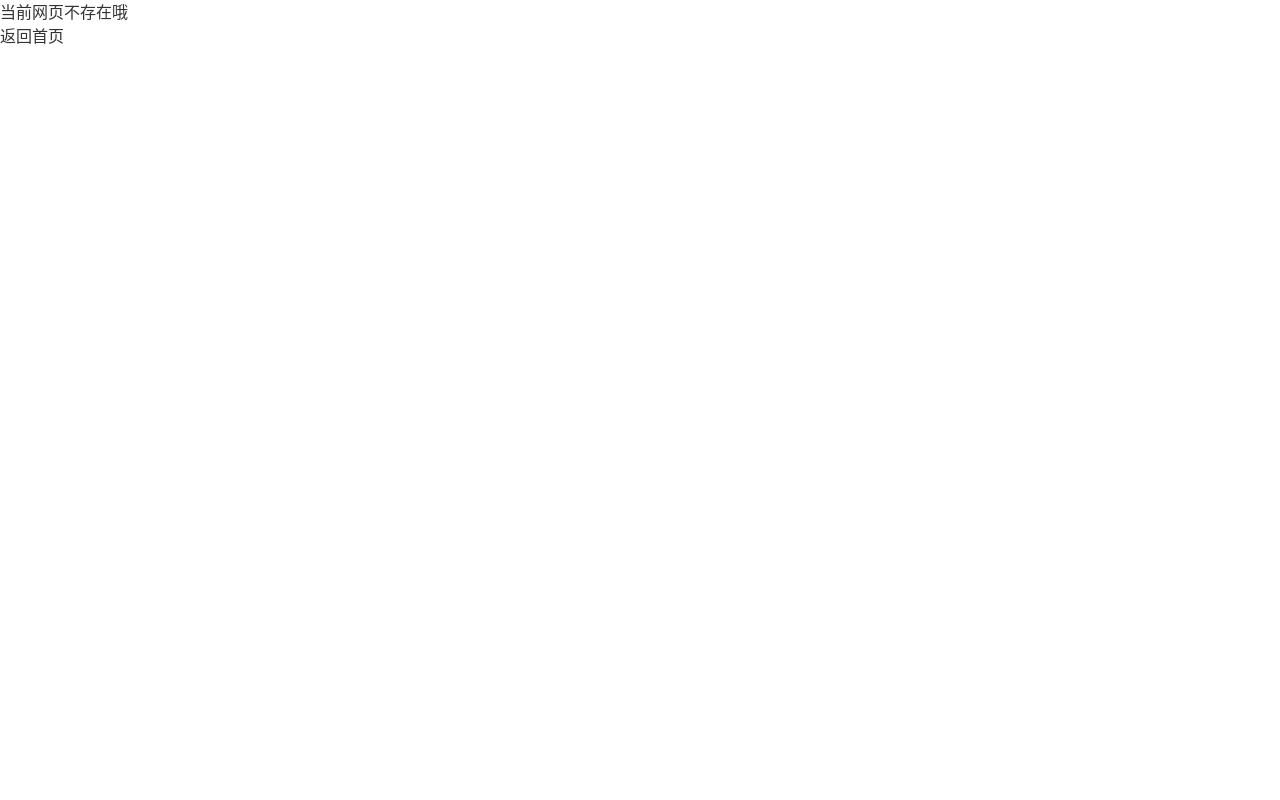
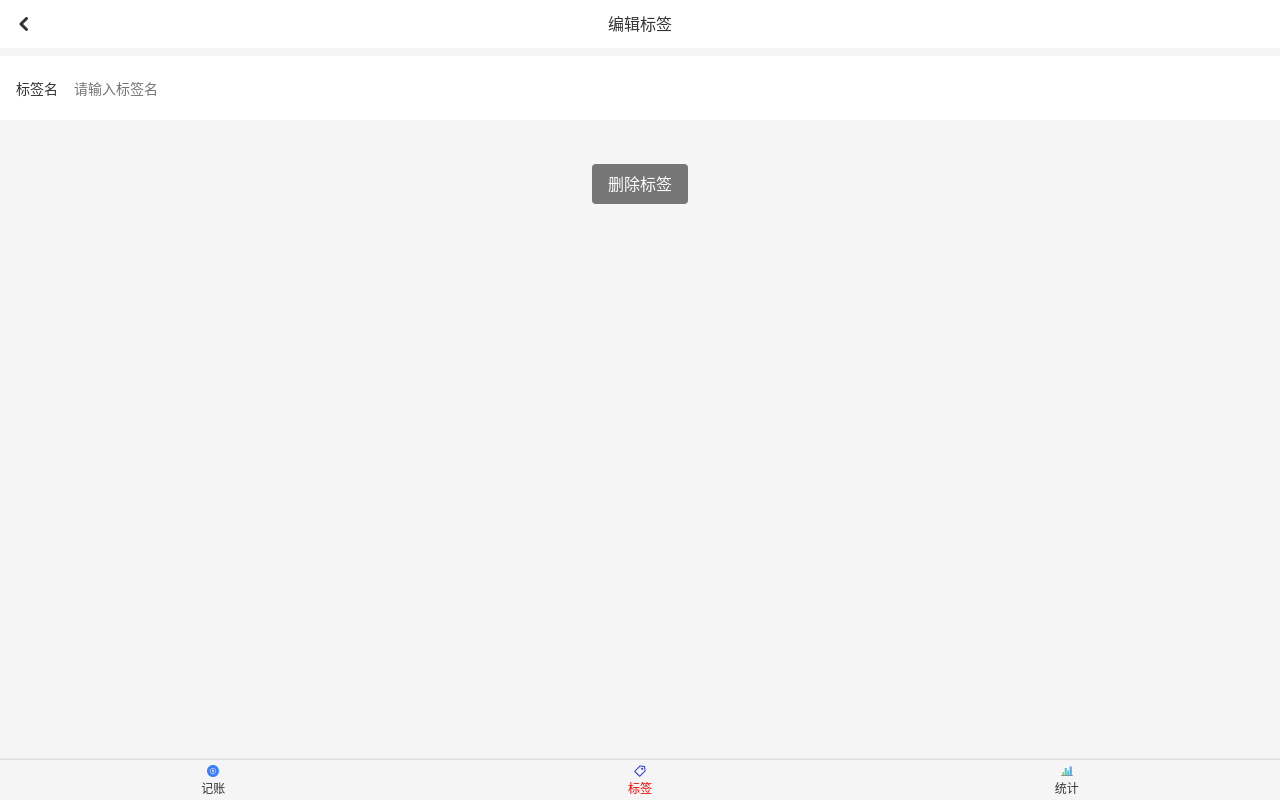
Before and after one commit to ChiLi2000/tad-money, a Vue app: page /#/labels/edit/1 in a window 1280 px wide. Built offline with nearby package versions, Linux system fonts and the light colour scheme.

Commit message:
完成标签

```diff
--- a/src/App.vue
+++ b/src/App.vue
@@ -14,5 +14,6 @@ body {
   -webkit-font-smoothing: antialiased;
   -moz-osx-font-smoothing: grayscale;
   color: #333;
+  background: #f5f5f5;
 }
 </style>
--- a/src/components/HelloWorld.vue
+++ /dev/null
@@ -1,63 +0,0 @@
-<template>
-  <div class="hello">
-    <h1>{{ msg }}</h1>
-    <p>
-      For a guide and recipes on how to configure / customize this project,<br>
-      check out the
-      <a href="https://cli.vuejs.org" target="_blank" rel="noopener">vue-cli documentation</a>.
-    </p>
-    <h3>Installed CLI Plugins</h3>
-    <ul>
-      <li><a href="https://github.com/vuejs/vue-cli/tree/dev/packages/%40vue/cli-plugin-babel" target="_blank" rel="noopener">babel</a></li>
-      <li><a href="https://github.com/vuejs/vue-cli/tree/dev/packages/%40vue/cli-plugin-typescript" target="_blank" rel="noopener">typescript</a></li>
-      <li><a href="https://github.com/vuejs/vue-cli/tree/dev/packages/%40vue/cli-plugin-pwa" target="_blank" rel="noopener">pwa</a></li>
-      <li><a href="https://github.com/vuejs/vue-cli/tree/dev/packages/%40vue/cli-plugin-router" target="_blank" rel="noopener">router</a></li>
-      <li><a href="https://github.com/vuejs/vue-cli/tree/dev/packages/%40vue/cli-plugin-vuex" target="_blank" rel="noopener">vuex</a></li>
-      <li><a href="https://github.com/vuejs/vue-cli/tree/dev/packages/%40vue/cli-plugin-eslint" target="_blank" rel="noopener">eslint</a></li>
-      <li><a href="https://github.com/vuejs/vue-cli/tree/dev/packages/%40vue/cli-plugin-unit-jest" target="_blank" rel="noopener">unit-jest</a></li>
-    </ul>
-    <h3>Essential Links</h3>
-    <ul>
-      <li><a href="https://vuejs.org" target="_blank" rel="noopener">Core Docs</a></li>
-      <li><a href="https://forum.vuejs.org" target="_blank" rel="noopener">Forum</a></li>
-      <li><a href="https://chat.vuejs.org" target="_blank" rel="noopener">Community Chat</a></li>
-      <li><a href="https://twitter.com/vuejs" target="_blank" rel="noopener">Twitter</a></li>
-      <li><a href="https://news.vuejs.org" target="_blank" rel="noopener">News</a></li>
-    </ul>
-    <h3>Ecosystem</h3>
-    <ul>
-      <li><a href="https://router.vuejs.org" target="_blank" rel="noopener">vue-router</a></li>
-      <li><a href="https://vuex.vuejs.org" target="_blank" rel="noopener">vuex</a></li>
-      <li><a href="https://github.com/vuejs/vue-devtools#vue-devtools" target="_blank" rel="noopener">vue-devtools</a></li>
-      <li><a href="https://vue-loader.vuejs.org" target="_blank" rel="noopener">vue-loader</a></li>
-      <li><a href="https://github.com/vuejs/awesome-vue" target="_blank" rel="noopener">awesome-vue</a></li>
-    </ul>
-  </div>
-</template>
-
-<script lang="ts">
-import { Component, Prop, Vue } from 'vue-property-decorator';
-
-@Component
-export default class HelloWorld extends Vue {
-  @Prop() private msg!: string;
-}
-</script>
-
-<!-- Add "scoped" attribute to limit CSS to this component only -->
-<style scoped lang="scss">
-h3 {
-  margin: 40px 0 0;
-}
-ul {
-  list-style-type: none;
-  padding: 0;
-}
-li {
-  display: inline-block;
-  margin: 0 10px;
-}
-a {
-  color: #42b983;
-}
-</style>
--- a/src/components/Icon.vue
+++ b/src/components/Icon.vue
@@ -21,10 +21,11 @@ export default {
 };
 </script>
 
-<style lang="scss" scoped>
+<style lang="scss" >
 .icon {
-   width: 32px;
-      height: 32px;
+  width: 1em;
+  height: 1em;
+  vertical-align: -0.15em;
   fill: currentColor;
   overflow: hidden;
 }
--- a/src/components/Nav.vue
+++ b/src/components/Nav.vue
@@ -37,6 +37,11 @@ nav {
     justify-content: center;
     align-items: center;
     flex-direction: column;
+
+    svg {
+      width: 32px;
+      height: 32px;
+    }
   }
   > .item.selected {
     color: red;
--- /dev/null
+++ b/src/models/recordListModel.ts
@@ -0,0 +1,18 @@
+const localStorageKeyName = "recordList";
+
+const recordListModel = {
+  clone(data: RecordItem[] | RecordItem) {
+    return JSON.parse(JSON.stringify(data));
+  },
+  fetch() {
+    return JSON.parse(
+      window.localStorage.getItem("localStorageKeyName") || "[]"
+    ) as RecordItem[];
+  },
+
+  save(data: RecordItem[]) {
+    window.localStorage.setItem("localStorageKeyName", JSON.stringify(data));
+  },
+};
+
+export default recordListModel;
--- a/src/router/index.ts
+++ b/src/router/index.ts
@@ -6,6 +6,7 @@ import Money from "@/views/Money.vue";
 import Labels from "@/views/Labels.vue";
 import Statistics from "@/views/Statistics.vue";
 import NotFound from "@/views/NotFound.vue";
+import EditLabel from "@/views/EditLabel.vue";
 
 Vue.use(VueRouter);
 
@@ -25,6 +26,10 @@ const routes: Array<RouteConfig> = [
   {
     path: "/statistics",
     component: Statistics,
+  },
+  {
+    path: "/labels/edit/:id",
+    component: EditLabel,
   },
   {
     path: "*",
--- /dev/null
+++ b/src/views/EditLabel.vue
@@ -0,0 +1,80 @@
+<template>
+  <Layout>
+    <div class="navBar">
+      <Icon class="leftIcon" name="left"></Icon>
+      <span class="title">编辑标签</span>
+      <span class="rightIcon"></span>
+    </div>
+    <div class="from-wrapper">
+      <label class="notes">
+        <span class="name">标签名</span>
+        <input type="text" v-model="value" placeholder="请输入标签名" />
+      </label>
+    </div>
+    <div class="button-wrapper">
+      <button>删除标签</button>
+    </div>
+  </Layout>
+</template>
+
+<script lang="ts">
+import Vue from "vue";
+import { Component } from "vue-property-decorator";
+
+export default class EditLabel extends Vue {}
+</script>
+
+<style lang='scss' scoped>
+.navBar {
+  background: white;
+  padding: 12px 16px;
+  display: flex;
+  justify-content: space-between;
+  align-items: center;
+
+  .leftIcon {
+    width: 24px;
+    height: 24px;
+  }
+  .rightIcon {
+    width: 24px;
+    height: 24px;
+  }
+}
+.notes {
+  font-size: 14px;
+  padding: 0 16px;
+  display: flex;
+  align-items: center;
+  background: white;
+  margin-top: 8px;
+  .name {
+    padding-right: 16px;
+  }
+  input {
+    height: 64px;
+    background: transparent;
+    border: none;
+    flex-grow: 1;
+  }
+}
+
+.button-wrapper {
+  text-align: center;
+  padding: 16px;
+  margin-top: 44-16px;
+  button {
+    background: #767676;
+    color: white;
+    border-radius: 4px;
+    border: none;
+    height: 40px;
+    padding: 0 16px;
+    &-wrapper {
+      text-align: center;
+      padding: 16px;
+      margin-top: 28px;
+    }
+  }
+}
+</style>
--- a/src/views/Labels.vue
+++ b/src/views/Labels.vue
@@ -1,14 +1,59 @@
 <template>
   <Layout>
-    <p>Labels</p>
+    <ol class="tags">
+      <li>
+        <span>从前</span>
+        <Icon name="right" />
+      </li>
+      <li>
+        <span>面包</span>
+        <Icon name="right" />
+      </li>
+    </ol>
+    <div class="createTag-wrapper">
+      <button class="createTag" @click="createTag">新建标签</button>
+    </div>
   </Layout>
 </template>
 
-<script>
-export default {
-  name: "Labels",
-};
+<script lang="ts">
+import Vue from "vue";
+import { Component } from "vue-property-decorator";
+
+export default class Labels extends Vue {}
 </script>
 
 <style lang="scss" scoped>
+.tags {
+  background: white;
+  padding-left: 16px;
+  li {
+    min-height: 44px;
+    display: flex;
+    justify-content: space-between;
+    align-items: center;
+    border-bottom: 1px solid #e6e6e6;
+
+    svg {
+      width: 18px;
+      height: 18px;
+      color: #666;
+      margin-right: 16px;
+    }
+  }
+}
+
+.createTag {
+  background: #767676;
+  color: white;
+  border-radius: 4px;
+  border: none;
+  height: 40px;
+  padding: 0 16px;
+  &-wrapper {
+    text-align: center;
+    padding: 16px;
+    margin-top: 44-16px;
+  }
+}
 </style>
--- a/src/views/Money.vue
+++ b/src/views/Money.vue
@@ -14,40 +14,35 @@ import Notes from "@/components/Money/Notes.vue";
 import Types from "@/components/Money/Types.vue";
 import NumberPad from "@/components/Money/NumberPad.vue";
 import { Component, Watch } from "vue-property-decorator";
+import recordListModel from "@/models/recordListModel";
 
-const recordList: Record[] = JSON.parse(
-  window.localStorage.getItem("recordList") || "[]"
-);
-type Record = {
-  tags: string[];
-  notes: string;
-  type: string;
-  amount: number;
-  createdAt: Date;
-};
+const recordList = recordListModel.fetch();
+
 @Component({
   components: { Tags, Notes, Types, NumberPad },
 })
 export default class Money extends Vue {
-  tags = ["衣", "穿", "住", "行"];
-  recordList: Record[] = recordList;
-  record: Record = {
+  tags = ["衣", "食", "住", "行"];
+  recordList: RecordItem[] = recordList;
+  record: RecordItem = {
     tags: [],
     notes: "",
     type: "-",
     amount: 0,
-    createdAt: new Date(),
   };
-
+  onUpdateTags(value: string[]) {
+    this.record.tags = value;
+  }
+  onUpdateNotes(value: string) {
+    this.record.notes = value;
+  }
   saveRecord() {
-    const record2: Record = JSON.parse(JSON.stringify(this.record));
+    const record2: RecordItem = recordListModel.clone(this.record);
     this.recordList.push(record2);
   }
-
   @Watch("recordList")
   onRecordListChange() {
-    window.localStorage.setItem("recordList", JSON.stringify(this.recordList));
-    console.log(recordList);
+    recordListModel.save(this.recordList);
   }
 }
 </script>
```
Also changed, not shown: src/custom.d.ts (added, +7 -0 lines), src/assets/icons/left.svg (added), src/assets/icons/right.svg (added), src/components/Button.vue (added).
